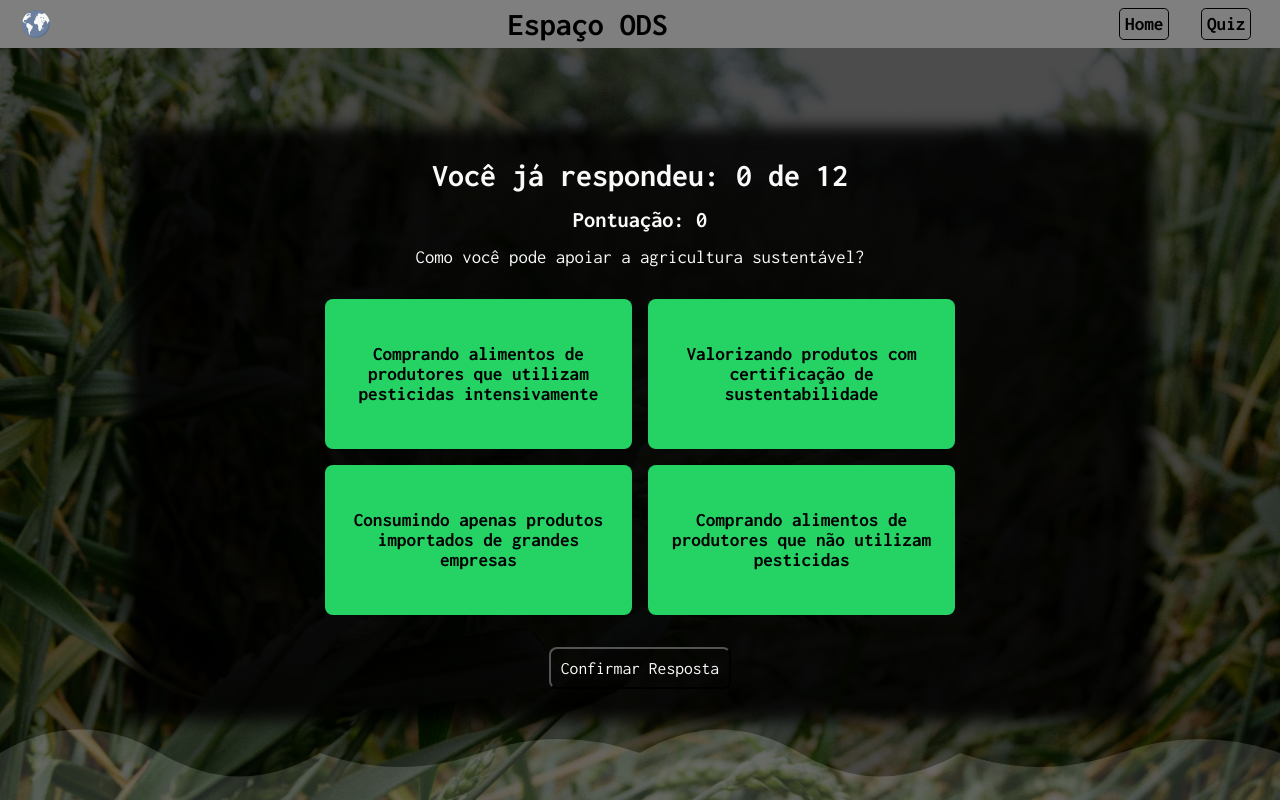
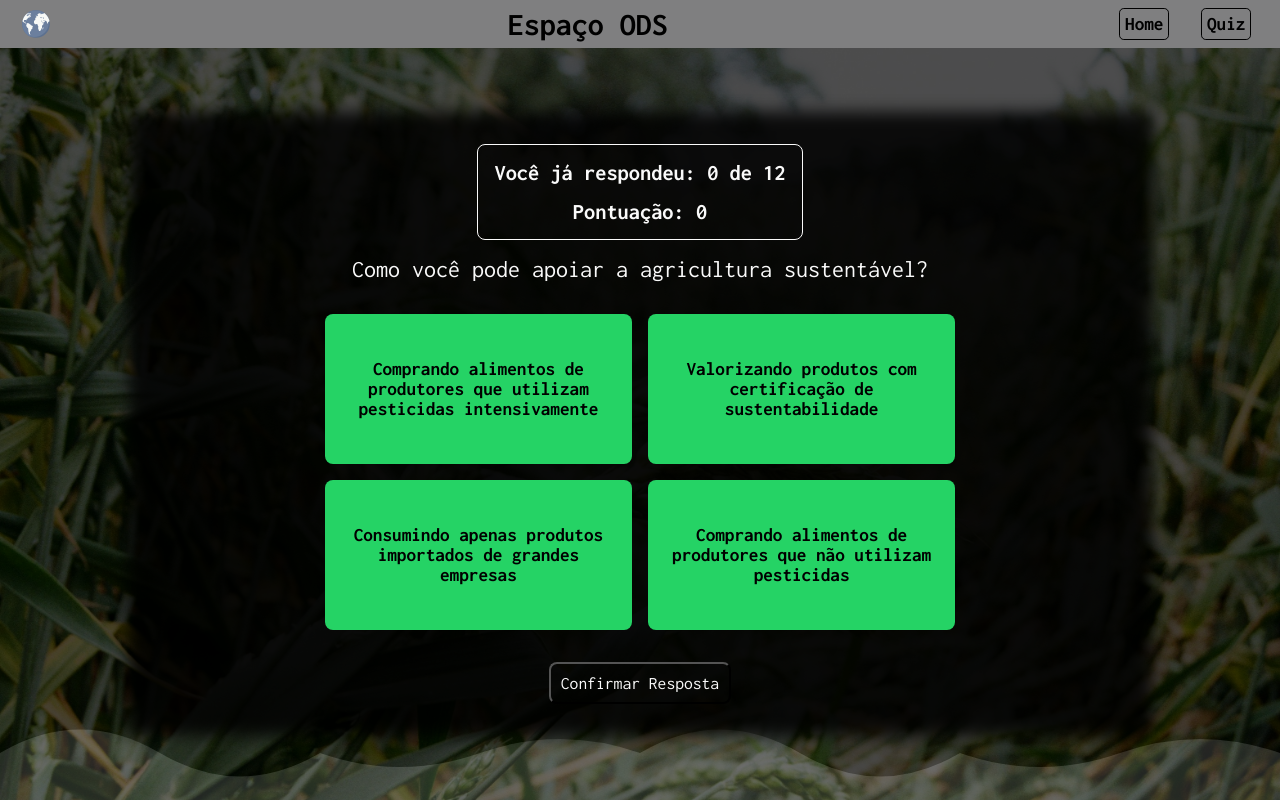
Before and after one commit to Welington1209/Hackaton-CPDI-ODS, a React (Vite) app: page /Hackaton-CPDI-ODS/agriculture/quiz in a window 1280 px wide. Both pictures are taken after typing "Sample", "2020-01-15" into the empty fields and a click on the button "Começar". Built offline with nearby package versions, Linux system fonts and the light colour scheme; a web font is replaced by a local one.

Commit message:
ajustes no header do quiz

```diff
--- a/src/pages/Quiz.css
+++ b/src/pages/Quiz.css
@@ -88,8 +88,24 @@ form .user-data {
   align-items: center;
 }
 
-.header-quiz .score {
+.header-quiz .steps-container {
+  border: 1px solid;
+  padding: 1rem;
+  border-radius: .5rem;
+  text-align: center;
+  display: flex;
+  flex-direction: column;
+  gap: 1rem;
+
+}
+
+.header-quiz .score,
+.header-quiz .current-step {
   font-size: 1.4rem;
+}
+
+.header-quiz .question {
+  font-size: 1.5rem;
 }
 
 .options-container {
--- a/src/pages/Quiz.jsx
+++ b/src/pages/Quiz.jsx
@@ -340,12 +340,14 @@ const Quiz = () => {
       ) : (
         <>
           <div className="header-quiz">
-            <h2 className="inconsolata-title">
+           <div className="steps-container">
+           <h3 className="inconsolata-title current-step">
               Você já respondeu: {currentStep} de {shuffledQuestions.length}
-            </h2>
+            </h3>
             <h3 className="inconsolata-title score">Pontuação: {score}</h3>
+           </div>
 
-            <h3 className="inconsolata-text-medium">
+            <h3 className="inconsolata-text-medium question">
               {currentQuestion.question}
             </h3>
           </div>
```
